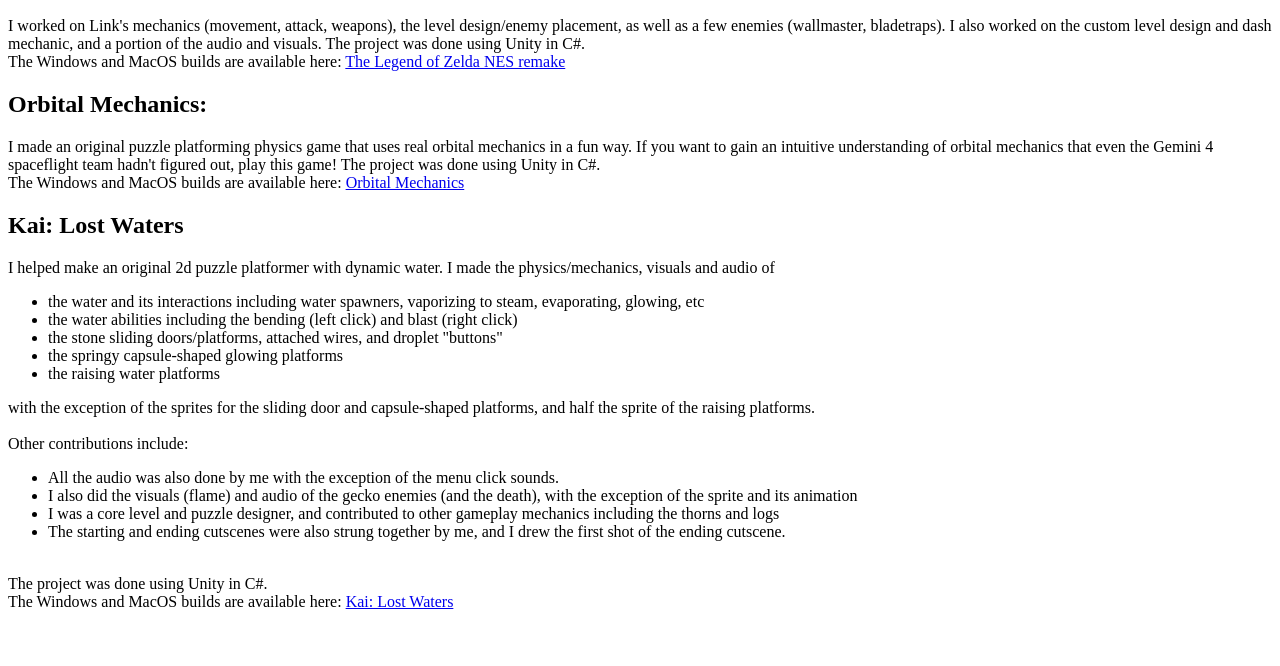
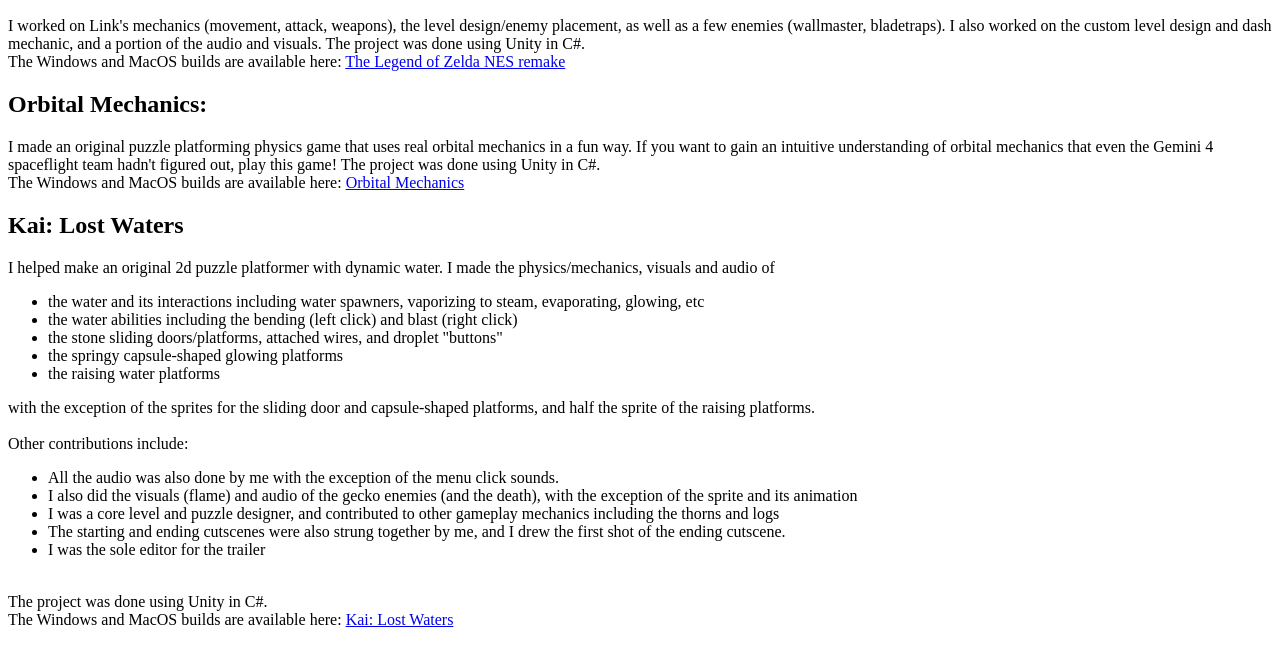
Before and after one commit to JoelHuangZeEn/portfolio, a plain HTML site: page index.html in a window 1280 px wide. Shown: the part 96-762 px from the top of the page. Drawn offline with Linux system fonts and the light colour scheme.

Commit message:
added trailer contribution

```diff
--- a/index.html
+++ b/index.html
@@ -45,6 +45,7 @@
             <li>I also did the visuals (flame) and audio of the gecko enemies (and the death), with the exception of the sprite and its animation</li>
             <li>I was a core level and puzzle designer, and contributed to other gameplay mechanics including the thorns and logs</li>
             <li>The starting and ending cutscenes were also strung together by me, and I drew the first shot of the ending cutscene.</li>
+            <li>I was the sole editor for the trailer</li>
             </ul>
 
             <br/>
```
